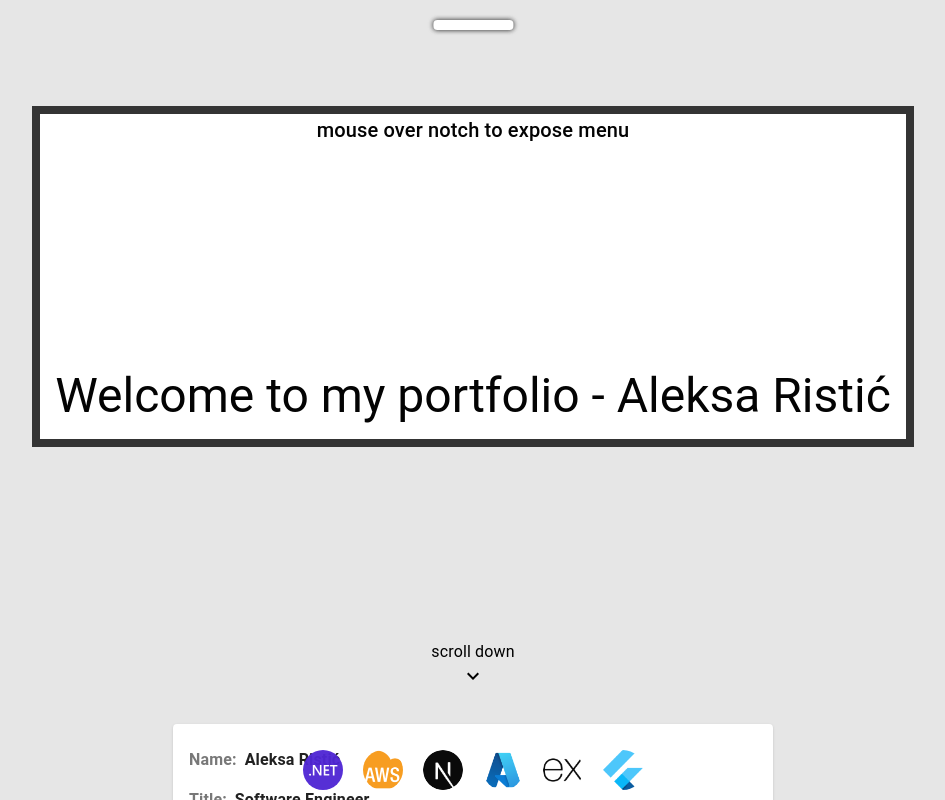
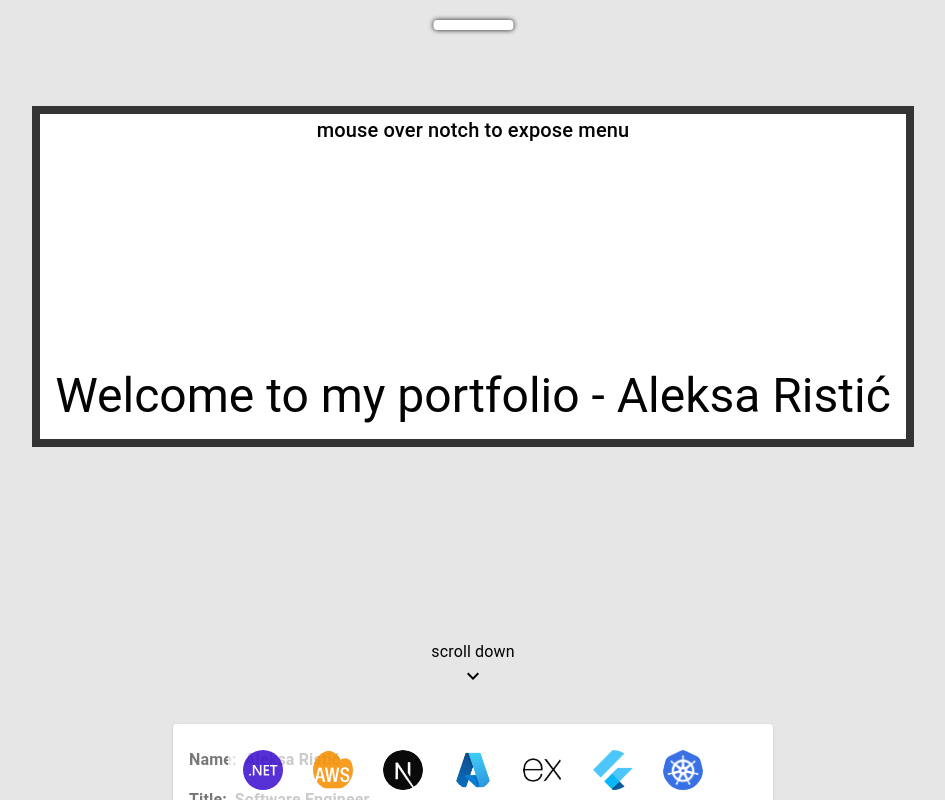
Before and after one commit to AleksaRistic216/aleksaristic-ecosystem, a Next.js app in the folder src/AR/AR.Web/AR.Web.Fe/: page /explore in a window 1280 px wide. Shown: the whole page, without its empty margins (167-1112 px from the left). Built offline with nearby package versions, Linux system fonts and the light colour scheme.

Commit message:
Added some style to bottom icons

```diff
--- a/src/AR/AR.Web/AR.Web.Fe/src/widgets/Explore/BottomIcons/ui/BottomIcons.tsx
+++ b/src/AR/AR.Web/AR.Web.Fe/src/widgets/Explore/BottomIcons/ui/BottomIcons.tsx
@@ -4,6 +4,7 @@ import AzureIcon from '../assets/azure-icon.png'
 import AwsIcon from '../assets/aws-icon.png'
 import FlutterIcon from '../assets/flutter-icon.png'
 import ExpressIcon from '../assets/express-icon.png'
+import K8s from '../assets/k8sIcon.png'
 import { Avatar, Grid, Typography, styled } from '@mui/material'
 import { useEffect, useState } from 'react'
 
@@ -22,8 +23,9 @@ export const BottomIcons = (): JSX.Element => {
 
     const IconStyled = styled(Grid)(
         ({ theme }) => `
-            padding: 10px;
+            padding: 10px 15px;
             opacity: ${opacity};
+            background-color: rgba(255, 255, 255, 0.8);
         `
     )
 
@@ -64,6 +66,9 @@ export const BottomIcons = (): JSX.Element => {
                     <IconStyled item>
                         <Avatar src={FlutterIcon.src} />
                     </IconStyled>
+                    <IconStyled item>
+                        <Avatar src={K8s.src} />
+                    </IconStyled>
                 </Grid>
             </Grid>
             {/*<Grid*/}
```
Also changed, not shown: src/AR/AR.Web/AR.Web.Fe/src/widgets/Explore/BottomIcons/assets/k8sIcon.png (added).
